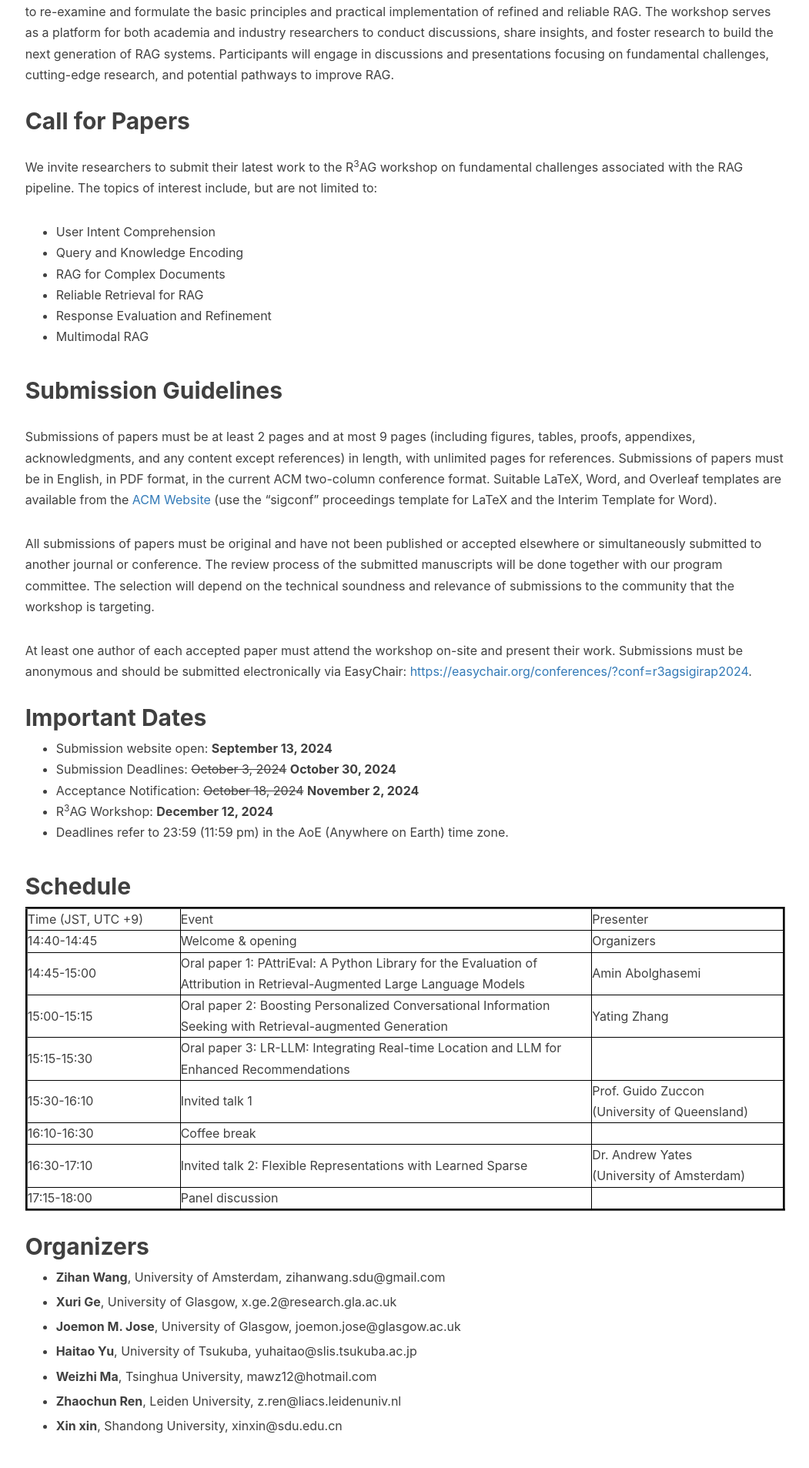
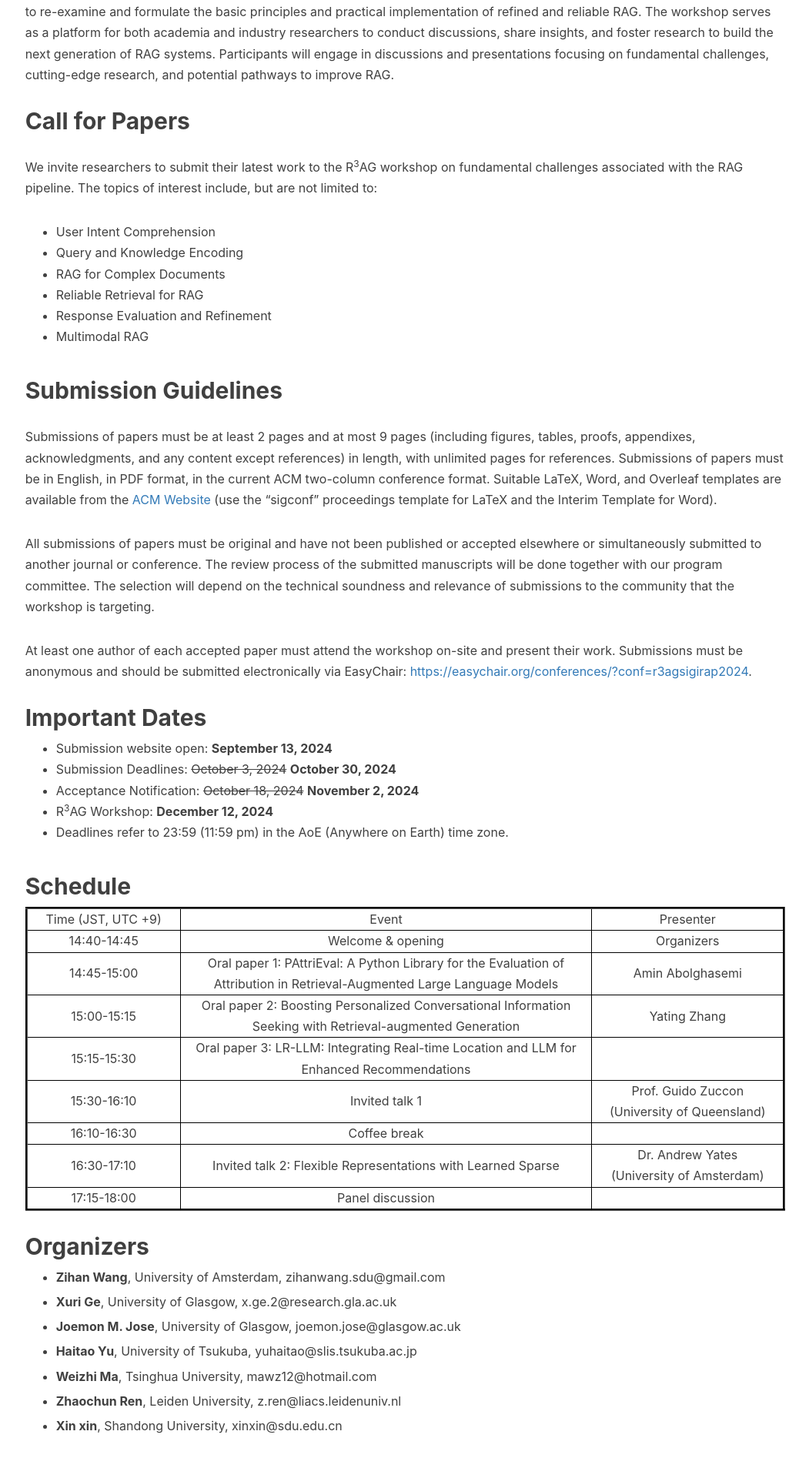
Before and after one commit to R3AG-SIGIR-AP/R3AG-SIGIR-AP.github.io, a Jekyll site: the page built from index.md, in a window 1280 px wide. Shown: the part 746-2653 px from the top of the page at 77% size, without its empty margins (89-1140 px from the left). Built offline with Jekyll 4.4.1, drawn with Linux system fonts in a browser that asks for light colours; nearby versions of some CDN libraries; our own code applies the rules of GitHub Pages for plain Markdown files.

Commit message:
Update index.md

```diff
--- a/index.md
+++ b/index.md
@@ -35,7 +35,7 @@ At least one author of each accepted paper must attend the workshop on-site and
 
 ## <a name='Schedule' style="color: inherit; text-decoration: none; text-align: center;"> Schedule </a>
 
-<table border="1" style="border-color: black; border-width: 3px;" align="center" cellspacing="2" cellpadding="2">
+<table border="1" style="border-color: black; border-width: 3px; text-align: center;" cellspacing="2" cellpadding="2">
     <tr>
         <td width="200">Time (JST, UTC +9)</td>
         <td>Event</td>
```
